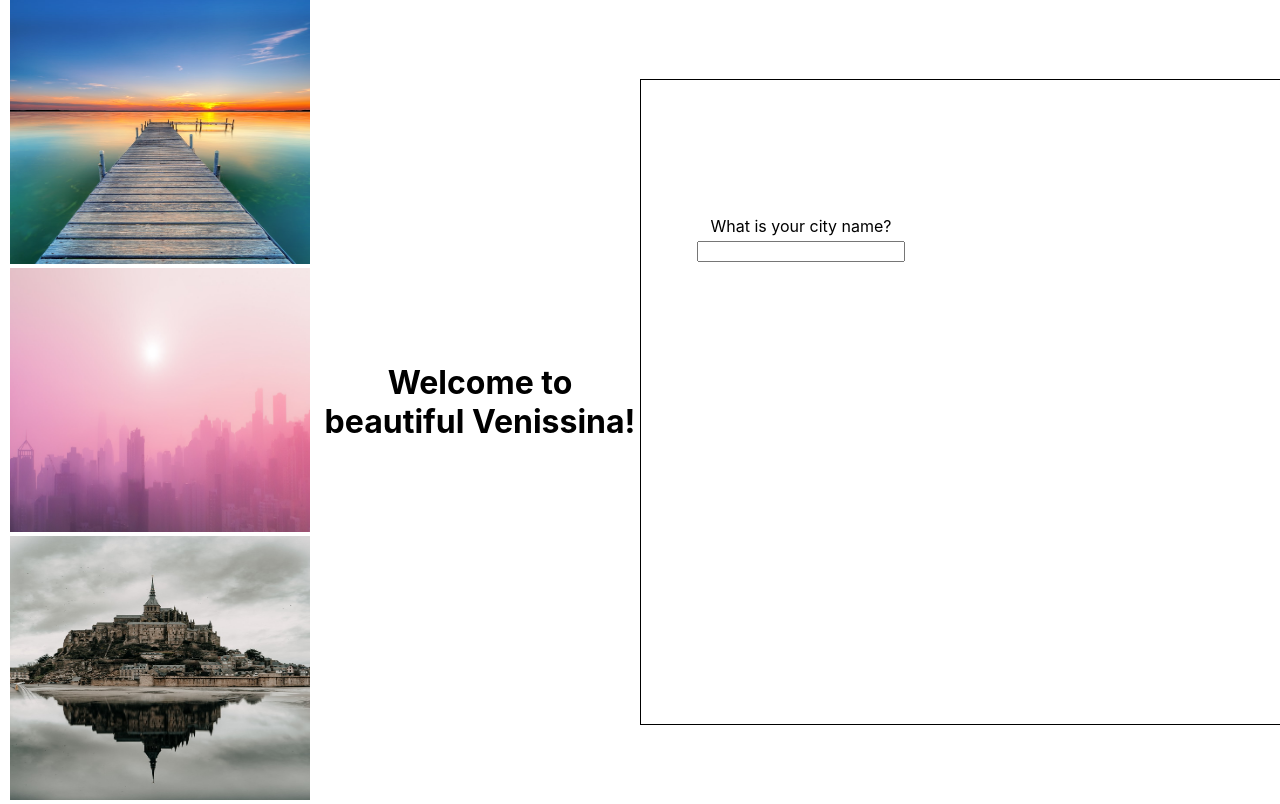
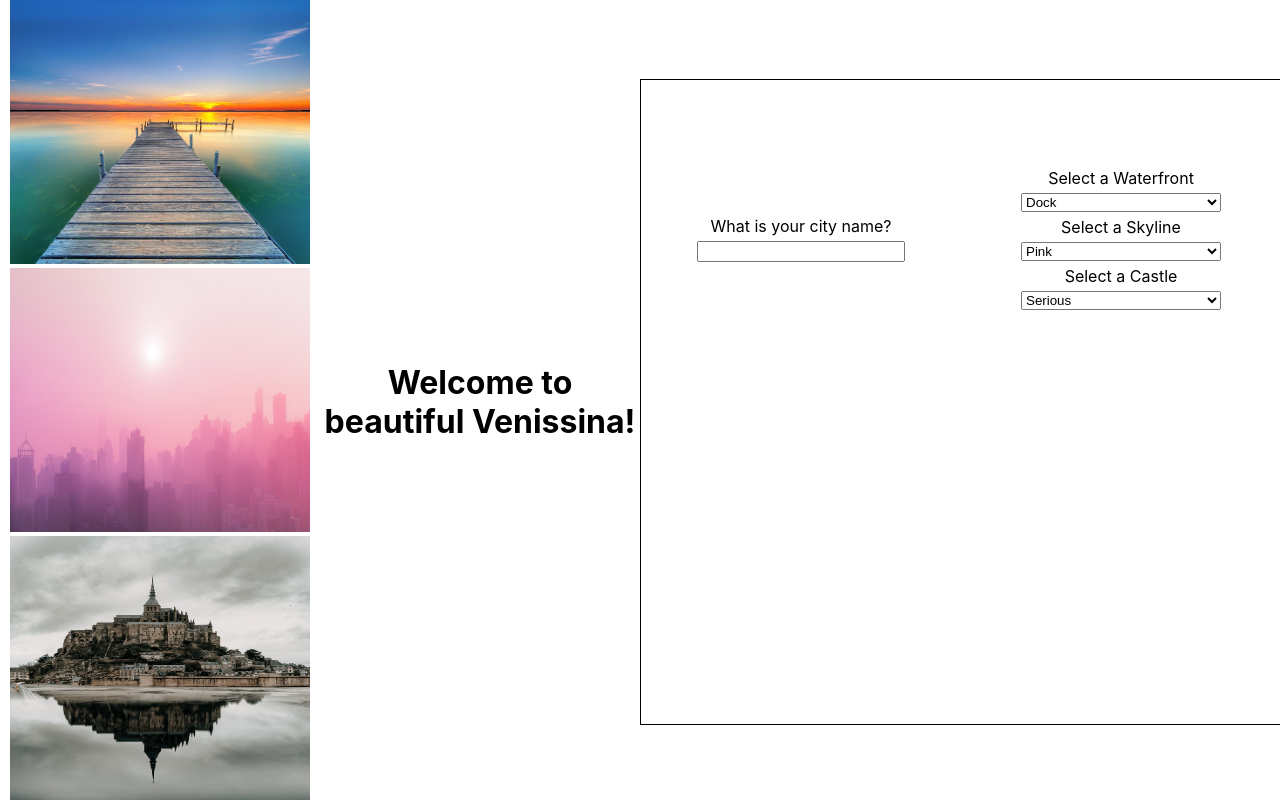
Before and after one commit to alicehsing/react-city-builder-half-baked, a React (Create React App) app: page / in a window 1280 px wide. Built offline with nearby package versions, Linux system fonts and the light colour scheme.

Commit message:
the image for the waterfront changes accordingly on change of dropdown

```diff
--- a/src/App.js
+++ b/src/App.js
@@ -39,6 +39,9 @@ function App() {
 
           In each Dropdown, pass as props the state handler functions defined above, so that these child components can manipulate parent state
           */}
+          <WaterfrontDropdown setWaterfrontId={setWaterfrontId} />
+          <SkylineDropdown setSkylineId={setSkylineId} />
+          <CastleDropdown setCastleId={setCastleId} />
         </section>
         {/* here, the SloganForm component takes in the setSlogans state handler function and the slogans array that live in state */}
         {/* here, the SloganList component takes the array of slogans that lives in state */}
--- a/src/WaterfrontDropdown.js
+++ b/src/WaterfrontDropdown.js
@@ -1,16 +1,19 @@
 import React from 'react';
 
-export default function WaterfrontDropdown(props) {
+export default function WaterfrontDropdown({ setWaterfrontId }) {
+  {/* this component should have a prop called setWaterfront, which is a function */}
+  function handleChange(e) {
+    setWaterfrontId(e.target.value);
+  }
   return (
     <div>
       Select a Waterfront
-      {/* this component should have a prop called setWaterfront, which is a function */}
       {/* on change, this component should use e.target.value to pass the correct id to the setWaterfront function */}
       {/* note that the options will need value properties (1, 2, or 3) that correspond to the photo filenames in the public directory */}
-      <select>
-        <option>Dock</option>
-        <option>Sunset</option>
-        <option>Boats</option>
+      <select onChange={handleChange}>
+        <option value="1">Dock</option>
+        <option value="2">Sunset</option>
+        <option value="3">Boats</option>
       </select>
     </div>
   );
```
